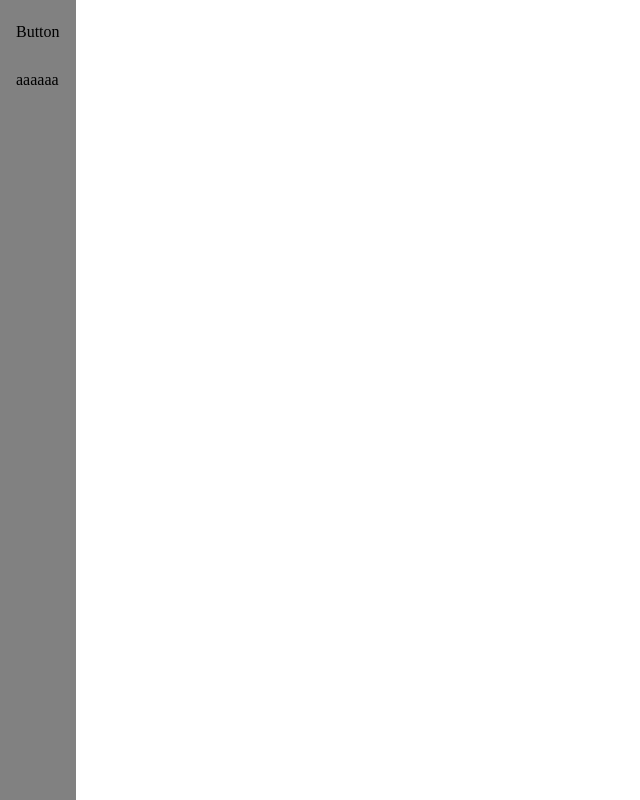
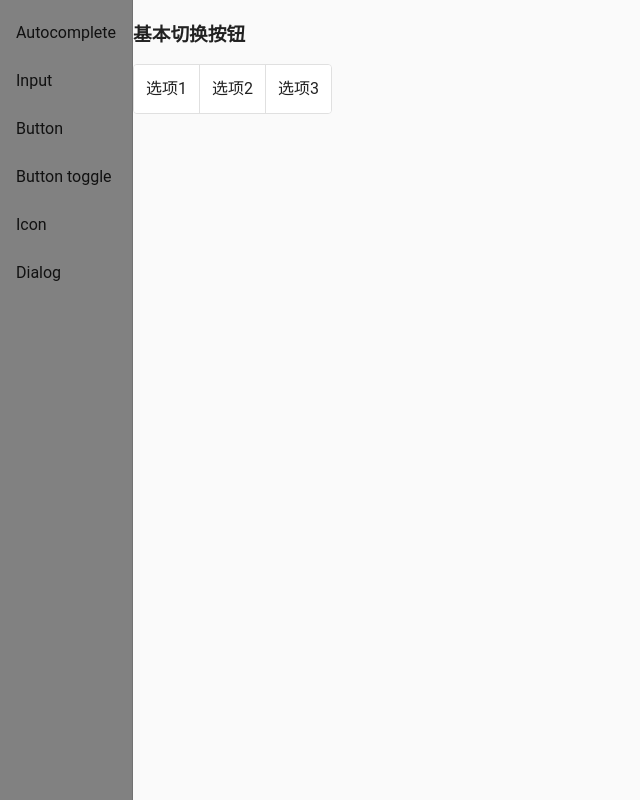
Before and after one commit to zeoly/Kyo-Material, an Angular app in the folder kyo-material/: page /buttons/button-toggle in a window 1280 px wide. Before the commit this address led to /. Shown: the whole page, without its empty margins (0-640 px from the left). Built offline with nearby package versions, Linux system fonts and the light colour scheme.

Commit message:
Add button toggle

```diff
--- a/kyo-material/src/app/app.module.ts
+++ b/kyo-material/src/app/app.module.ts
@@ -1,26 +1,60 @@
 import { NgModule } from '@angular/core';
 import { BrowserAnimationsModule } from '@angular/platform-browser/animations';
 import { AppRoutingModule } from './app-routing.modules';
+
 import { MatButtonModule } from '@angular/material/button';
+import { MatButtonToggleModule } from '@angular/material/button-toggle';
+
+import { MatIconModule } from '@angular/material/icon';
 import { MatSidenavModule } from '@angular/material/sidenav';
 import { MatListModule } from '@angular/material/list';
 
+import { MatFormFieldModule } from '@angular/material/form-field';
+import { MatInputModule } from '@angular/material/input';
+import { MatSelectModule } from '@angular/material/select';
+import { MatAutocompleteModule } from '@angular/material/autocomplete';
+
+import { MatDialogModule } from '@angular/material/dialog';
+
+
 import { AppComponent } from './app.component';
 import { ButtonComponent } from './modules/buttons/button.components';
+import { ButtonToggleComponent } from './modules/buttons/button-toggle.component';
+import { IconComponent } from './modules/buttons/icon.component';
 import { SideNavComponent } from './modules/navigation/side-nav.component';
+import { AutocompleteComponent } from './modules/formcontrol/autocomplete.component';
+import { InputComponent } from './modules/formcontrol/input.component';
+
+import { DialogComponent, DialogDetailComponent } from './modules/popups/dialog.component';
 
 @NgModule({
   declarations: [
     AppComponent,
     ButtonComponent,
-    SideNavComponent
+    ButtonToggleComponent,
+    IconComponent,
+    SideNavComponent,
+    AutocompleteComponent,
+    InputComponent,
+    DialogComponent,
+    DialogDetailComponent
+  ],
+  entryComponents: [
+    DialogDetailComponent
   ],
   imports: [
     BrowserAnimationsModule,
     AppRoutingModule,
+    MatFormFieldModule,
     MatButtonModule,
+    MatButtonToggleModule,
+    MatIconModule,
     MatSidenavModule,
-    MatListModule
+    MatListModule,
+    MatInputModule,
+    MatSelectModule,
+    MatAutocompleteModule,
+    MatDialogModule
   ],
   providers: [],
   bootstrap: [AppComponent]
--- /dev/null
+++ b/kyo-material/src/app/modules/buttons/button-toggle.component.html
@@ -0,0 +1,6 @@
+<h3>基本切换按钮</h3>
+<mat-button-toggle-group>
+    <mat-button-toggle value="1">选项1</mat-button-toggle>
+    <mat-button-toggle value="2">选项2</mat-button-toggle>
+    <mat-button-toggle value="3">选项3</mat-button-toggle>
+</mat-button-toggle-group>
--- a/kyo-material/src/app/modules/navigation/side-nav.component.html
+++ b/kyo-material/src/app/modules/navigation/side-nav.component.html
@@ -1,8 +1,12 @@
 <mat-sidenav-container class="example-container">
     <mat-sidenav class="example-sidenav-container" mode="side" opened>
         <mat-nav-list>
+            <a mat-list-item routerLink="/formcontrol/autocomplete">Autocomplete</a>
+            <a mat-list-item routerLink="/formcontrol/input">Input</a>
             <a mat-list-item routerLink="/buttons/button">Button</a>
-            <a mat-list-item>aaaaaa</a>
+            <a mat-list-item routerLink="/buttons/button-toggle">Button toggle</a>
+            <a mat-list-item routerLink="/buttons/icon">Icon</a>
+            <a mat-list-item routerLink="/popups/dialog">Dialog</a>
         </mat-nav-list>
     </mat-sidenav>
     <mat-sidenav-content>
--- a/kyo-material/src/app/modules/popups/dialog.component.ts
+++ b/kyo-material/src/app/modules/popups/dialog.component.ts
@@ -15,7 +15,6 @@ export class DialogComponent {
     openDialog(): void {
         const dialogRef = this.dialog.open(DialogDetailComponent, {
             width: '250px',
-            position: { top: '200px', left: '200px' },
             data: { name: this.name, animal: this.animal }
         });
 
--- a/kyo-material/src/index.html
+++ b/kyo-material/src/index.html
@@ -1,5 +1,6 @@
 <!doctype html>
 <html lang="en">
+
 <head>
     <meta charset="utf-8">
     <title>KyoMaterial</title>
@@ -7,8 +8,11 @@
 
     <meta name="viewport" content="width=device-width, initial-scale=1">
     <link rel="icon" type="image/x-icon" href="favicon.ico">
+    <link href="https://fonts.googleapis.com/icon?family=Material+Icons" rel="stylesheet">
 </head>
+
 <body>
     <app-root></app-root>
 </body>
+
 </html>
--- a/kyo-material/src/styles.css
+++ b/kyo-material/src/styles.css
@@ -1 +1,3 @@
 /* You can add global styles to this file, and also import other style files */
+
+@import "~@angular/material/prebuilt-themes/indigo-pink.css";
```
Also changed, not shown: kyo-material/src/app/app-routing.modules.ts (+12 -1 lines), kyo-material/src/app/modules/buttons/button-toggle.component.ts (added, +10 -0 lines). Lines whose indentation alone changed are shown as unchanged.
